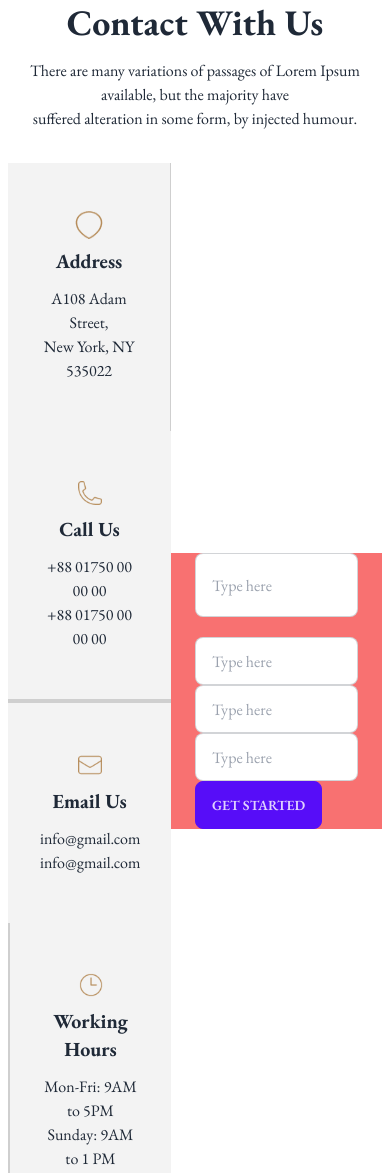
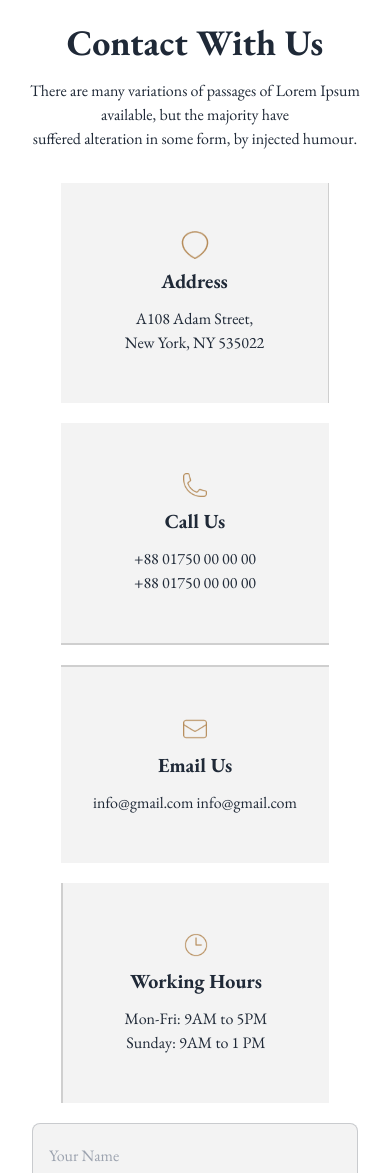
Before and after one commit to SakibAlHasan10/PT-legal-solution-resources, a plain HTML site: page index.html in a window 390 px wide. Shown: the part 5157-6330 px from the top of the page. Drawn offline with nearby package versions, Linux system fonts and the light colour scheme.

Commit message:
contect section responsive

```diff
--- a/index.html
+++ b/index.html
@@ -419,7 +419,7 @@
                     suffered alteration in some form, by injected humour.
                 </p>
             </div>
-            <div class="flex flex-col md:flex-row items-center justify-between ">
+            <div class="flex flex-col lg:flex-row items-center justify-between ">
                 <div class="flex-1">
                     <!-- faq 1 -->
                     <div class="collapse collapse-plus bg-base-200 rounded-none mb-5 py-3">
@@ -475,7 +475,7 @@
                         </div>
                     </div>
                 </div>
-                <div class="flex-1 flex justify-end">
+                <div class="flex-1 flex justify-end mt-5 lg:mt-0">
                     <img src="./images/faq.png" alt="" class="h-[450px] mr-4">
                 </div>
             </div>
@@ -490,10 +490,10 @@
 
                 </p>
             </div>
-            <div class="flex justify-center items-center ">
-                <div class="flex-1 grid grid-cols-1 md:grid-cols-2 bg-[#F3F3F3] ">
+            <div class="flex flex-col lg:flex-row justify-center items-center ">
+                <div class="flex-1 grid grid-cols-1 md:grid-cols-2 gap-5 md:gap-0 ">
                     <!-- contact 1 -->
-                    <div class=" text-center py-12 px-8 border-r border-solid border-[#CFCFCF]">
+                    <div class=" text-center py-12 px-8 border-r border-solid border-[#CFCFCF] bg-[#F3F3F3]">
                         <img src="./images/address.png" alt="" class="mx-auto w-7 h-7 mb-2">
                         <h3 class="text-xl font-extrabold mb-3">
                             Address
@@ -504,7 +504,7 @@
                         </p>
                     </div>
                     <!-- contact 2 -->
-                    <div class=" text-center py-12 px-8 border-b-2 border-solid border-[#CFCFCF]">
+                    <div class=" text-center py-12 px-8 border-b-2 border-solid border-[#CFCFCF] bg-[#F3F3F3]">
                         <img src="./images/call.png" alt="" class="mx-auto w-7 h-7 mb-2">
                         <h3 class="text-xl font-extrabold mb-3">
                             Call Us
@@ -515,7 +515,7 @@
                         </p>
                     </div>
                     <!-- contact 3 -->
-                    <div class=" text-center py-12 px-8 border-t-2 border-solid border-[#CFCFCF]">
+                    <div class=" text-center py-12 px-8 border-t-2 border-solid border-[#CFCFCF] bg-[#F3F3F3]">
                         <img src="./images/email.png" alt="" class="mx-auto w-7 h-7 mb-2">
                         <h3 class="text-xl font-extrabold mb-3">
                             Email Us
@@ -526,7 +526,7 @@
                         </p>
                     </div>
                     <!-- contact 4 -->
-                    <div class=" text-center py-12 px-8 border-l-2 border-solid border-[#CFCFCF]">
+                    <div class=" text-center py-12 px-8 border-l-2 border-solid border-[#CFCFCF] bg-[#F3F3F3]">
                         <img src="./images/time.png" alt="" class="mx-auto w-7 h-7 mb-2">
                         <h3 class="text-xl font-extrabold mb-3">
                             Working Hours
@@ -537,12 +537,16 @@
                         </p>
                     </div>
                 </div>
-                <div class="flex-1 bg-red-400 px-6">
-                    <input type="text" placeholder="Type here" class=" input input-bordered w-full max-w-xl mb-5 h-16" />
-                    <input type="text" placeholder="Type here" class="input input-bordered w-full max-w-xs" />
-                    <input type="text" placeholder="Type here" class="input input-bordered w-full max-w-xs" />
-                    <input type="text" placeholder="Type here" class="input input-bordered w-full max-w-xs" /> <br>
-                    <button class="btn btn-primary">Get Started</button>
+                <div class="flex-1 my-5 lg:my-0  px-6">
+                    <input type="text" placeholder="Your Name" class=" input input-bordered w-full max-w-xl mb-5 h-16 bg-[#F3F3F3]" />
+
+                    <input type="text" placeholder="Your Email" class="input input-bordered w-full max-w-xl mb-5 h-16 bg-[#F3F3F3]" />
+
+                    <input type="text" placeholder="Subject" class="input input-bordered w-full max-w-xl mb-5 h-16 bg-[#F3F3F3]" />
+
+                    <input type="text" placeholder="Your Message" class="input input-bordered w-full max-w-xl mb-5 h-28 bg-[#F3F3F3]" /> <br>
+
+                    <button class="btn md:px-60 lg:px-52 px-32 mx-auto bg-[#B68C5A]  text-white h-12">Send Message</button>
                 </div>
             </div>
         </section>
```
